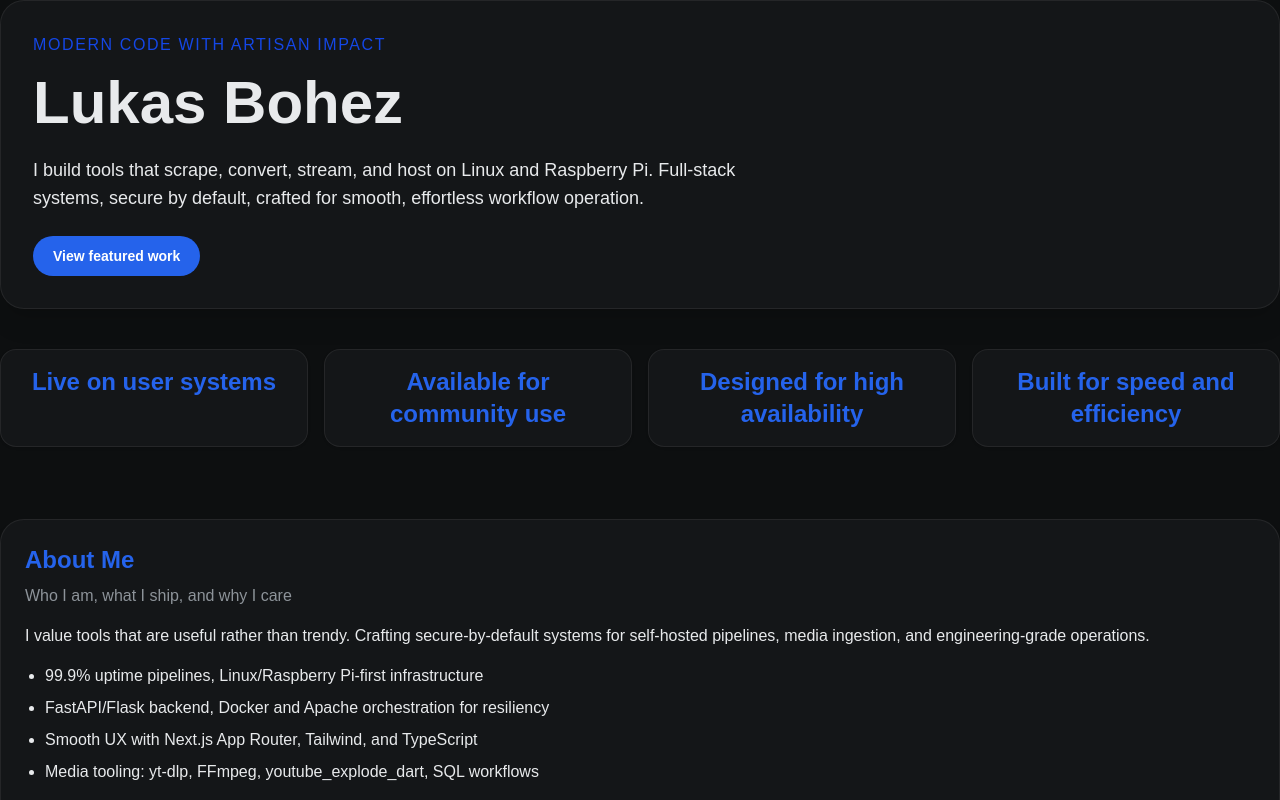
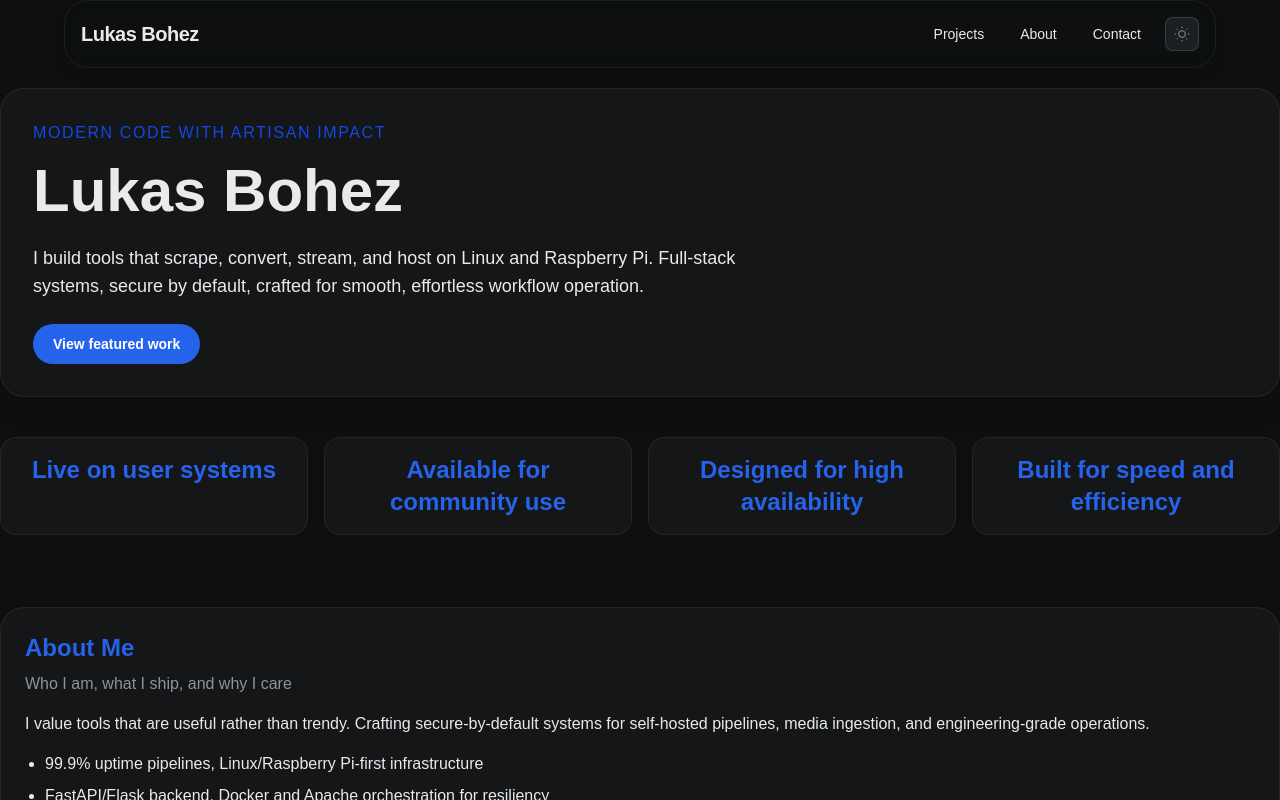
Before and after one commit to Lukas-Bohez/portfolio, a Next.js app: page / in a window 1280 px wide. Shown: the top 800 px of the page. Built offline with nearby package versions, Linux system fonts and the light colour scheme.

Commit message:
Add Navbar component with theme toggle and smooth scroll functionality

```diff
--- a/src/app/page.tsx
+++ b/src/app/page.tsx
@@ -26,6 +26,14 @@ export default function Home() {
   }, []);
   return (
     <main>
+      <Navbar
+        onThemeToggle={() => {}}
+        isDark={false}
+        onScrollTo={(id) => {
+          const elem = document.getElementById(id);
+          if (elem) elem.scrollIntoView({ behavior: 'smooth', block: 'start' });
+        }}
+      />
       <Hero isDark={false} onScrollToProjects={() => {
         const elem = document.getElementById('projects');
         if (elem) elem.scrollIntoView({ behavior: 'smooth', block: 'start' });
```
